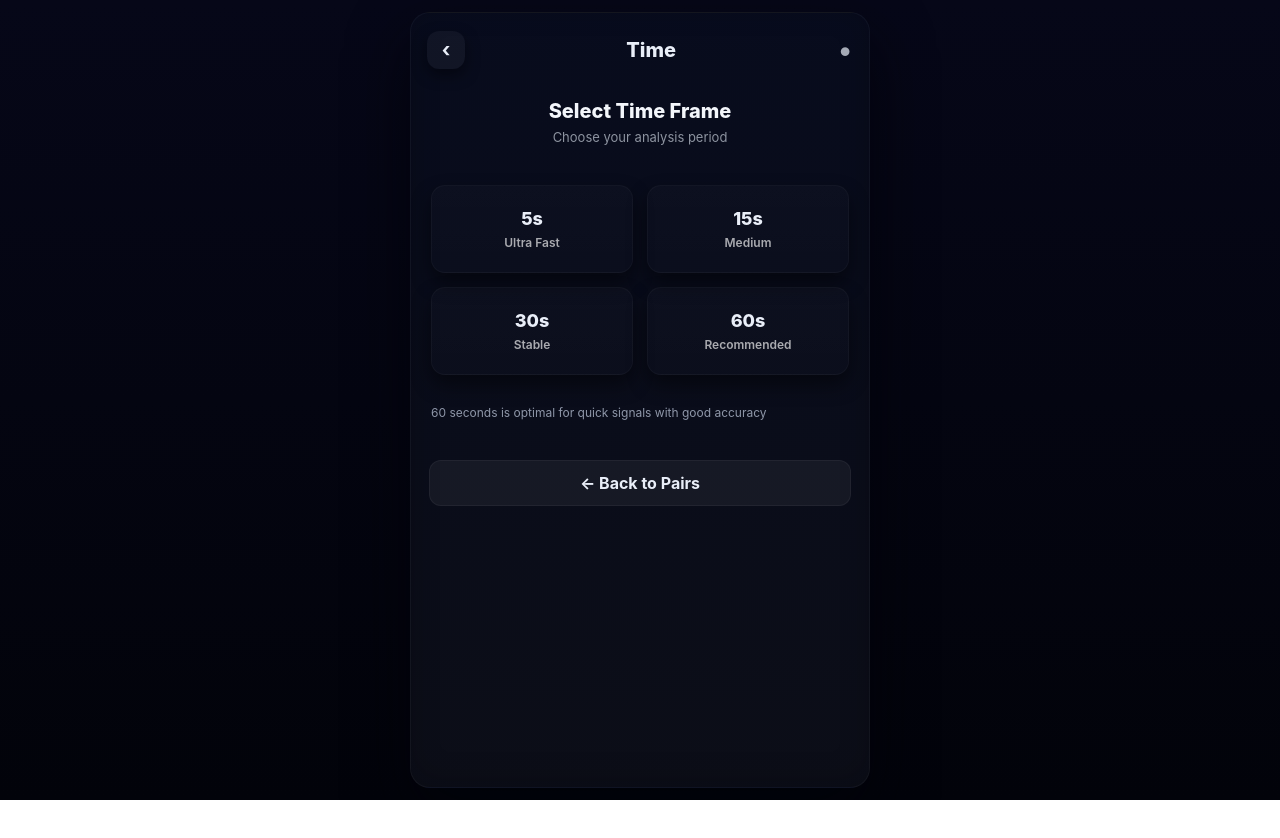
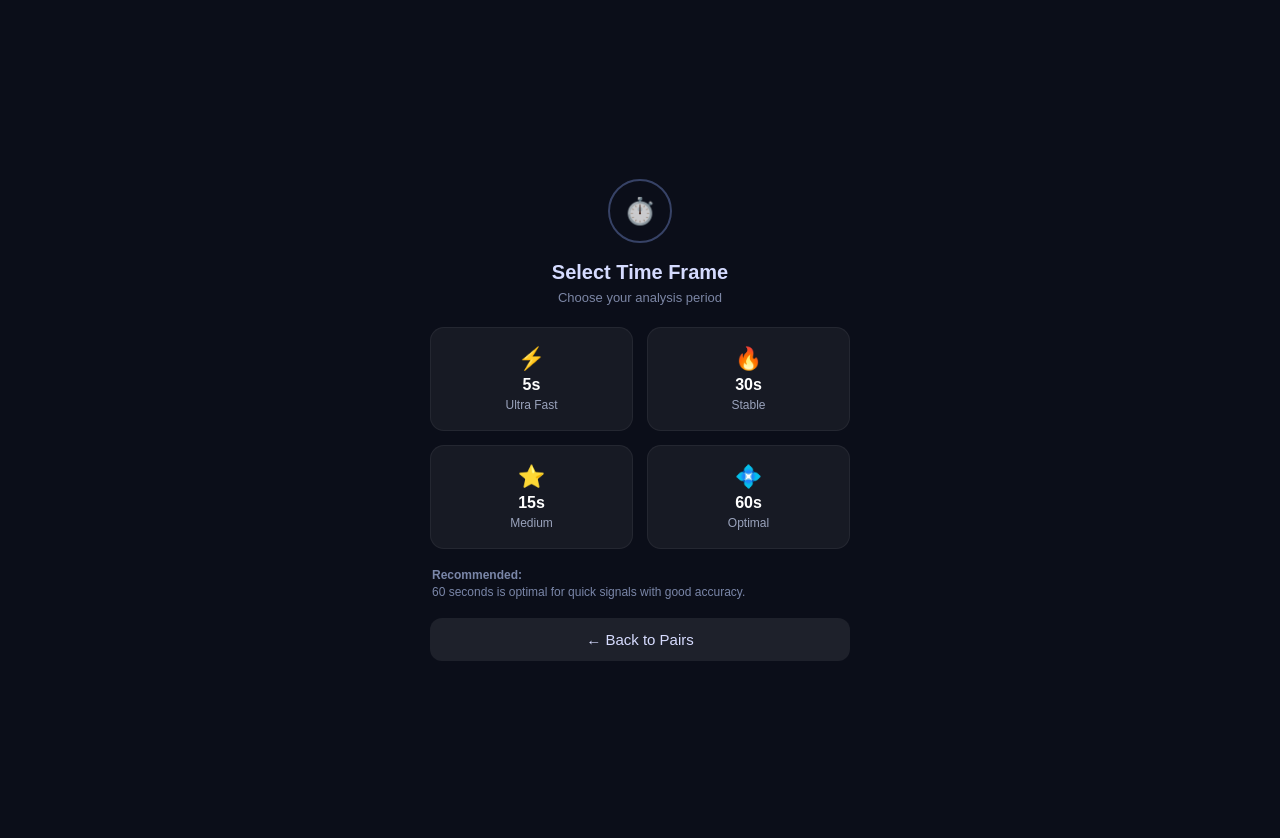
Before and after one commit to AbroxAI/trade-algo-bot, a plain HTML site: page timeframe.html in a window 1280 px wide. Before the commit the page ends 800 px from the top, so only its background shows below. Drawn offline with Linux system fonts and the light colour scheme.

Commit message:
Update timeframe.html

```diff
--- a/timeframe.html
+++ b/timeframe.html
@@ -2,124 +2,174 @@
 <html lang="en">
 <head>
 <meta charset="utf-8" />
-<meta name="viewport" content="width=device-width,initial-scale=1" />
-<title>Trade Algo Bot — Time Frame</title>
+<meta name="viewport" content="width=device-width, initial-scale=1" />
+<title>Select Time Frame — Trade Algo Bot</title>
+
 <style>
-  *{margin:0;padding:0;box-sizing:border-box}
-  body{
-    font-family:-apple-system,Inter,Segoe UI,Roboto,sans-serif;
-    background:linear-gradient(180deg,#060718,#02030a);
-    color:#e9eef8;
-    min-height:100vh;
-    display:flex;
-    align-items:center;
-    justify-content:center;
-    padding:12px;
-  }
-  .app{
-    width:100%;max-width:460px;height:calc(100vh - 24px);
-    background:linear-gradient(180deg,rgba(8,12,30,0.96),rgba(12,14,24,0.98));
-    border-radius:20px;
-    border:1px solid rgba(255,255,255,0.03);
-    box-shadow:0 28px 60px rgba(2,3,10,0.75),inset 0 -6px 30px rgba(2,3,10,0.2);
-    display:flex;flex-direction:column;overflow:hidden;
-  }
-  header{
-    padding:18px 16px 10px;
-    display:flex;align-items:center;justify-content:space-between;
-  }
-  .back{
-    width:38px;height:38px;border-radius:12px;
-    background:rgba(255,255,255,0.04);
-    display:flex;align-items:center;justify-content:center;
-    font-weight:700;font-size:20px;
-    box-shadow:0 6px 14px rgba(1,2,6,0.5);
-  }
-  .title{font-size:20px;font-weight:800}
-  .dot{opacity:.7;font-size:28px;line-height:0}
+    body {
+        margin: 0;
+        background: #0b0e19;
+        font-family: 'Poppins', sans-serif;
+        color: #fff;
+        display: flex;
+        justify-content: center;
+        align-items: center;
+        height: 100vh;
+        padding: 20px;
+    }
 
-  .section{
-    padding:20px;text-align:center;
-  }
-  .section h2{font-size:20px;font-weight:800;margin-bottom:6px;color:#f3f6fb}
-  .section p{font-size:13px;color:rgba(230,238,248,0.6)}
+    .container {
+        width: 100%;
+        max-width: 420px;
+        text-align: center;
+    }
 
-  .tf-grid{
-    display:grid;
-    grid-template-columns:1fr 1fr;
-    gap:14px;
-    padding:20px;
-  }
-  .tf-card{
-    background:linear-gradient(180deg,rgba(255,255,255,0.02),rgba(255,255,255,0.01));
-    border:1px solid rgba(255,255,255,0.03);
-    padding:22px 10px;
-    border-radius:14px;
-    text-align:center;
-    font-weight:800;
-    font-size:18px;
-    box-shadow:0 10px 20px rgba(0,0,0,0.45);
-    transition:0.1s;
-  }
-  .tf-card:active{transform:scale(0.97)}
-  .tf-sub{font-size:12px;margin-top:6px;color:rgba(255,255,255,0.65);font-weight:600}
+    .title-icon {
+        width: 60px;
+        height: 60px;
+        border-radius: 50%;
+        border: 2px solid #42507a;
+        display: flex;
+        justify-content: center;
+        align-items: center;
+        margin: 0 auto 18px auto;
+        font-size: 26px;
+        opacity: 0.8;
+    }
 
-  .recommend{
-    padding:0 20px;
-    font-size:12px;
-    color:rgba(200,210,230,0.7);
-    margin-top:10px;
-  }
+    h2 {
+        margin: 0;
+        font-size: 20px;
+        font-weight: 600;
+        color: #d5dbff;
+    }
 
-  .back-btn{
-    margin:40px auto 0;
-    width:92%;
-    padding:12px;
-    border-radius:12px;
-    background:rgba(255,255,255,0.05);
-    text-align:center;
-    font-weight:700;
-    border:1px solid rgba(255,255,255,0.05);
-    cursor:pointer;
-  }
+    p.sub {
+        margin-top: 6px;
+        margin-bottom: 22px;
+        font-size: 13px;
+        color: #7c86a5;
+    }
+
+    .box-area {
+        display: grid;
+        grid-template-columns: repeat(2, 1fr);
+        gap: 14px;
+        margin-bottom: 18px;
+    }
+
+    .box {
+        background: rgba(255, 255, 255, 0.05);
+        border: 1px solid rgba(255, 255, 255, 0.06);
+        border-radius: 14px;
+        padding: 18px 10px;
+        text-align: center;
+        cursor: pointer;
+        transition: 0.2s;
+    }
+
+    .box:hover {
+        transform: scale(1.03);
+        border-color: #6c4cff;
+    }
+
+    .box-icon {
+        font-size: 22px;
+        margin-bottom: 4px;
+    }
+
+    .box-title {
+        font-size: 16px;
+        font-weight: 600;
+        color: #fff;
+    }
+
+    .box-sub {
+        font-size: 12px;
+        color: #9aa3bc;
+        margin-top: 4px;
+    }
+
+    .recommend-text {
+        font-size: 12px;
+        color: #7a86a8;
+        text-align: left;
+        margin: 10px 0 18px 2px;
+        line-height: 1.35;
+    }
+
+    .back-btn {
+        width: 100%;
+        padding: 13px 12px;
+        background: rgba(255, 255, 255, 0.08);
+        color: #d7dcff;
+        border: none;
+        border-radius: 12px;
+        font-size: 15px;
+        cursor: pointer;
+        transition: 0.2s;
+    }
+
+    .back-btn:hover {
+        background: rgba(255, 255, 255, 0.15);
+    }
 </style>
+
 </head>
+
 <body>
-<div class="app">
-  <header>
-    <div class="back">‹</div>
-    <div class="title">Time</div>
-    <div class="dot">•</div>
-  </header>
 
-  <div class="section">
+<div class="container">
+
+    <!-- Top Icon -->
+    <div class="title-icon">⏱️</div>
+
     <h2>Select Time Frame</h2>
-    <p>Choose your analysis period</p>
-  </div>
+    <p class="sub">Choose your analysis period</p>
 
-  <div class="tf-grid">
-    <div class="tf-card">
-      5s
-      <div class="tf-sub">Ultra Fast</div>
+    <!-- Boxes -->
+    <div class="box-area">
+
+        <div class="box" onclick="selectTime('5s')">
+            <div class="box-icon">⚡</div>
+            <div class="box-title">5s</div>
+            <div class="box-sub">Ultra Fast</div>
+        </div>
+
+        <div class="box" onclick="selectTime('30s')">
+            <div class="box-icon">🔥</div>
+            <div class="box-title">30s</div>
+            <div class="box-sub">Stable</div>
+        </div>
+
+        <div class="box" onclick="selectTime('15s')">
+            <div class="box-icon">⭐</div>
+            <div class="box-title">15s</div>
+            <div class="box-sub">Medium</div>
+        </div>
+
+        <div class="box" onclick="selectTime('60s')">
+            <div class="box-icon">💠</div>
+            <div class="box-title">60s</div>
+            <div class="box-sub">Optimal</div>
+        </div>
+
     </div>
-    <div class="tf-card">
-      15s
-      <div class="tf-sub">Medium</div>
+
+    <div class="recommend-text">
+        <strong>Recommended:</strong><br>
+        60 seconds is optimal for quick signals with good accuracy.
     </div>
-    <div class="tf-card">
-      30s
-      <div class="tf-sub">Stable</div>
-    </div>
-    <div class="tf-card">
-      60s
-      <div class="tf-sub">Recommended</div>
-    </div>
-  </div>
 
-  <div class="recommend">60 seconds is optimal for quick signals with good accuracy</div>
-
-  <div class="back-btn">← Back to Pairs</div>
+    <button class="back-btn" onclick="window.location.href='pairs.html'">← Back to Pairs</button>
 
 </div>
+
+<script>
+function selectTime(tf) {
+    window.location.href = "dashboard.html?tf=" + tf;
+}
+</script>
+
 </body>
 </html>
```
